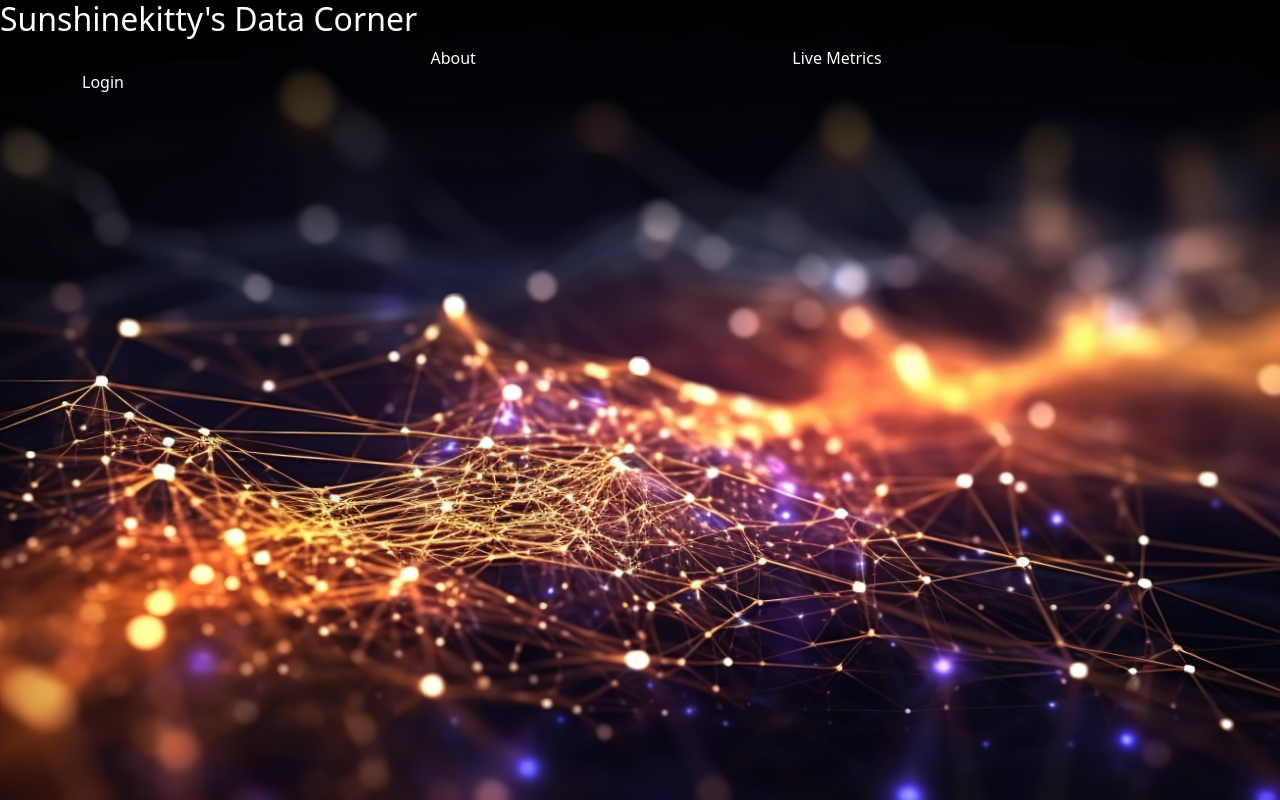
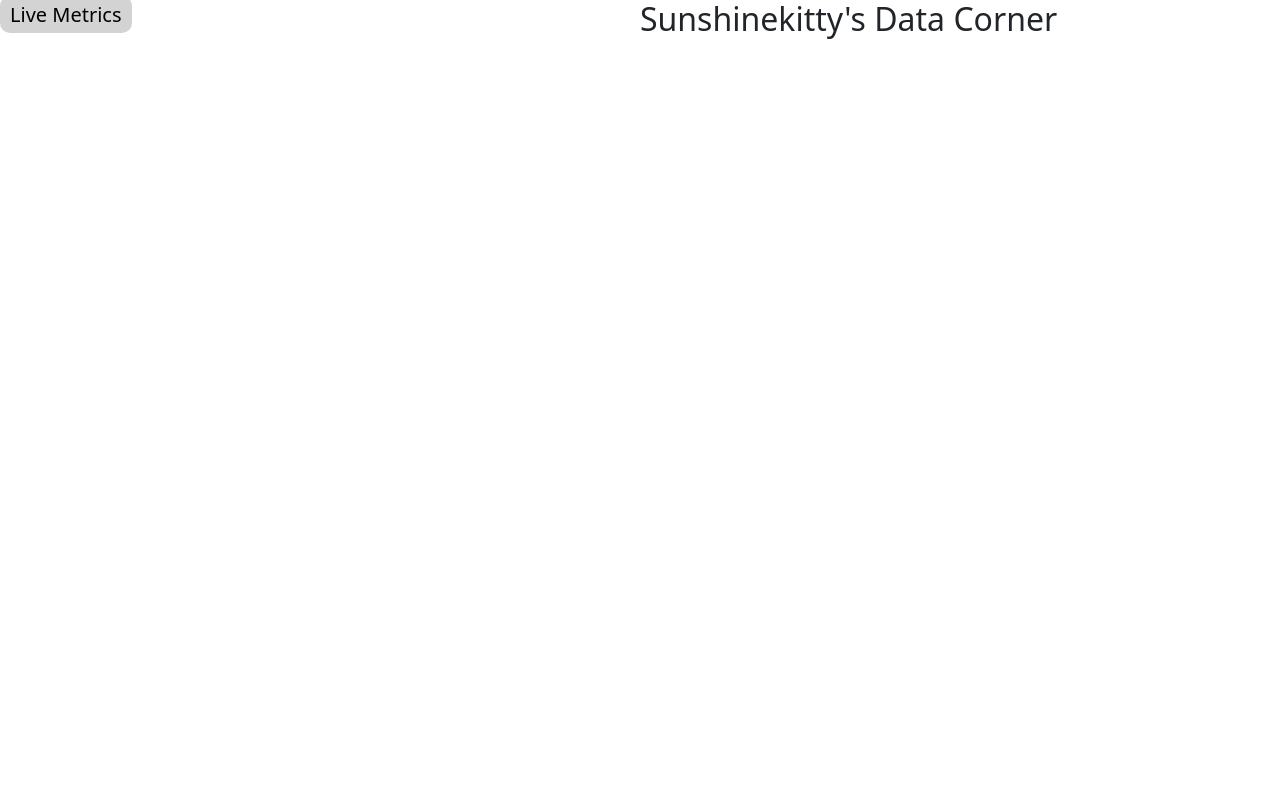
Before and after one commit to Davittio-L/Sunshinekitty-Data-Center, a Django app: page / in a window 1280 px wide. Run offline with Django 4.2, Linux system fonts and the light colour scheme.

Commit message:
V 0.0.0.7 - Changed Main.html - deleted wraper and seperated banner & Navbar.

```diff
--- a/myapp/Static/css/main.css
+++ b/myapp/Static/css/main.css
@@ -1,44 +1,23 @@
-*{
-    padding: 0;
-    margin: 0;
-    box-sizing: border-box;
+.banner {
+    position: absolute;
+    left: 50%;
 }
 
-ul {
-    list-style: none;
-    margin: 0;
+nav ul {
+    list-style-type: none;
+    padding: 0;
+  }
 
-}
+  nav a {
+    text-decoration: none; /* Removes the default hyperlink underline */
+    color: black; /* Sets the text color */
+    font-size: 20px; /* Sets the font size */
+    padding: 5px 10px; /* Adds padding inside the rounded box */
+    border-radius: 10px; /* Gives a rounded shape to the box */
+    background-color: lightgrey; /* Sets the background color of the box */
+    transition: background-color 0.3s; /* Smooth transition for hover effect */
+  }
 
-a {
-    text-decoration: none;
-    color: white;
-}
-.wrapper {
-    position: relative;
-    background-image: url('../images/banner.jpg');
-    background-size: cover;
-    height: 100vh;
-    color: white;
-}
-
-.title {
-    position: relative;
-    top: 50%;
-    left: 50%;
-    transform: translate(-50%, -50%);
-}
-
-
-nav.navigation {
-    display: flex;
-    justify-content: space-between;
-    align-items: center;
-    padding: 10px 0;
-}
-
-ul.menu {
-    display: flex;
-    align-items: center;
-    justify-content: space-evenly;
-}
+  nav a:hover {
+    background-color: grey; /* Changes background color on hover */
+  }
--- a/myapp/Templates/myapp/live_metrics.html
+++ b/myapp/Templates/myapp/live_metrics.html
@@ -1,7 +1,7 @@
 {% load static %}
 
 <h2>Live Metric Data</h2>
-
+<a href="main.html"><p>Go Back</p></a>
 <script src="https://cdn.jsdelivr.net/npm/chart.js"></script>
 <canvas id="bitcoinChart" width="400" height="400"></canvas>
 
--- a/myapp/Templates/myapp/main.html
+++ b/myapp/Templates/myapp/main.html
@@ -1,4 +1,5 @@
 {% load static %}
+
 <!DOCTYPE html>
 <html lang="en">
 <head>
@@ -11,20 +12,18 @@
     <link rel="stylesheet" type="text/css" href="{% static 'css/main.css' %}">
 </head>
 <body>
-    <div class="wrapper">
-        <h2>Sunshinekitty's Data Corner</h2>
-        <div class="container">
-            <div class="row">
-                <nav class=""navigation>
-                    <ul class="menu">
-                        <li class="list-item"><a href="" class="nal-link">About</a></li>
-                        <li class="list-item"><a href="{% url 'live_metrics' %}" class="nal-link">Live Metrics</a></li>
-                    </ul>
-                    <a href="" class="login-btn">Login</a>
-                </nav>
-            </div>
-        </div>
-    </div>
+
+ <div class="banner">
+    <h2>Sunshinekitty's Data Corner</h2>
+
+ </div>
+
+<nav>
+    <ul>
+        <li><a href="{% static 'live_metrics/' %}">Live Metrics</a></li>
+        <!-- <li></li> -->
+    </ul>
+</nav>
 
 </body>
 </html>
```
